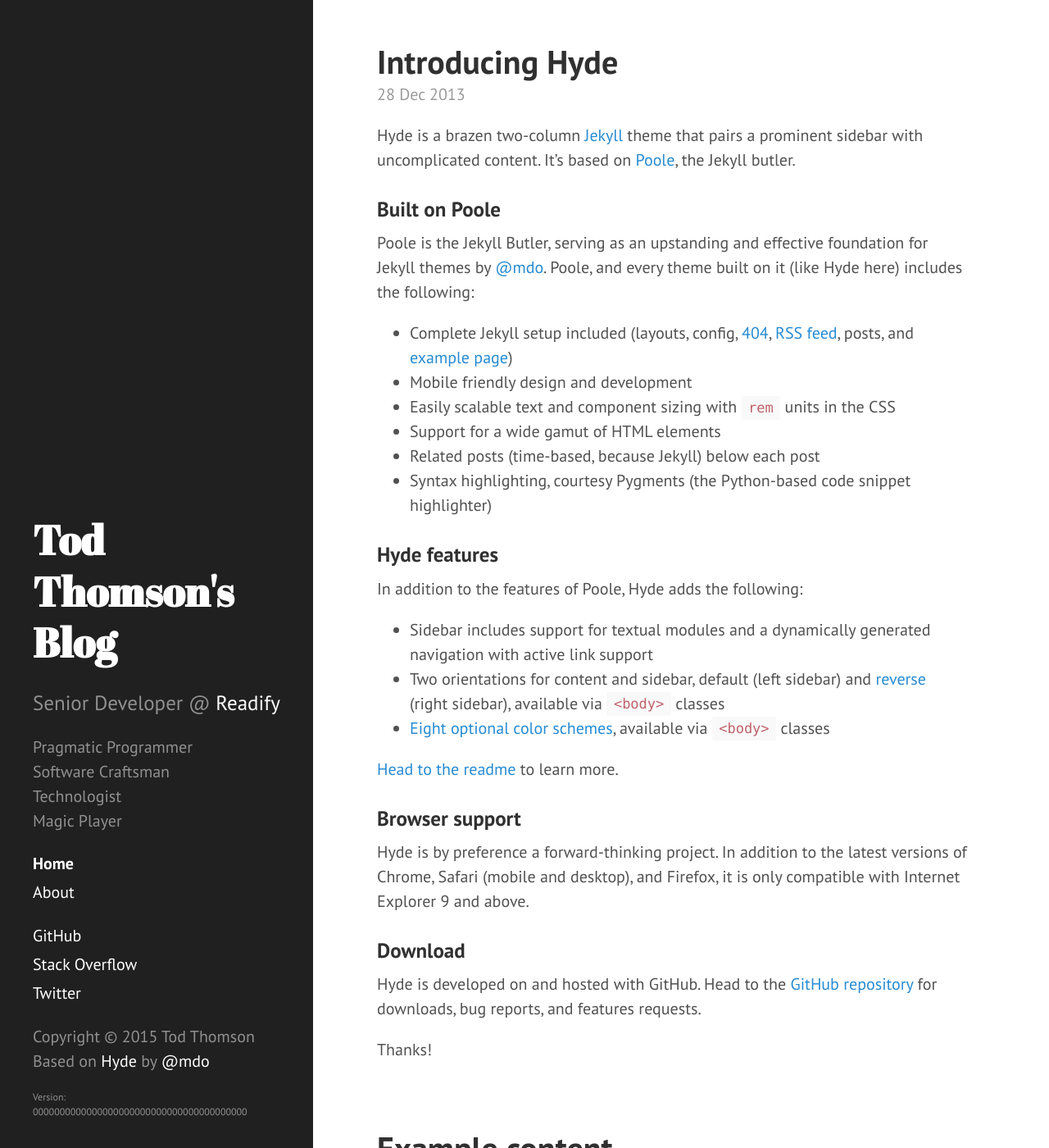
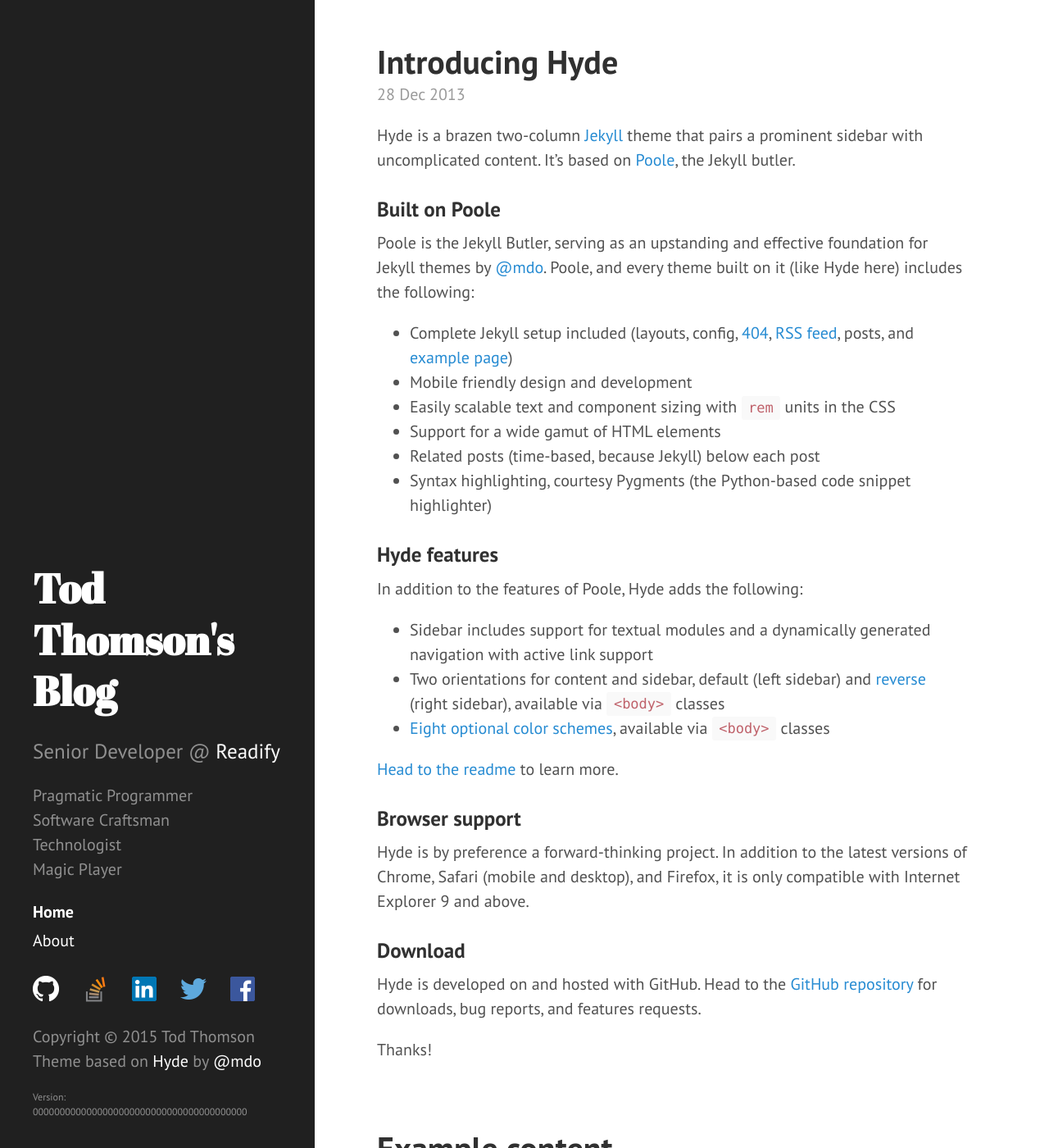
Before and after one commit to todthomson/todthomson.github.io, a Jekyll site: the page built from index.html, in a window 1280 px wide and 1400 px high. Shown: the whole window at 82% size. Built offline with Jekyll 4.4.1, drawn with Linux system fonts in a browser that asks for light colours; Markdown is read by kramdown in place of the engine named in the settings; the list of posts is cut into pages by our own code.

Commit message:
adds all the social media links

```diff
--- a/_includes/sidebar.html
+++ b/_includes/sidebar.html
@@ -29,18 +29,20 @@
                     {% endif %}
                 {% endif %}
             {% endfor %}
-            <div class="sidebar-nav-break"></div>
-            <a class="sidebar-nav-item" target="_blank" href="https://github.com/c0ntinuum">GitHub</a>
+            <div class="sidebar-nav-links">
+                <a target="_blank" href="https://github.com/c0ntinuum"><img src="{{ site.baseurl }}public/images/github.png" alt="GitHub" /></a>
+                <a target="_blank" href="https://stackoverflow.com/users/372666/tod-thomson"><img src="{{ site.baseurl }}public/images/stack-overflow.png" alt="Stack Overflow" /></a>
+                <a target="_blank" href="https://au.linkedin.com/in/todthomson/"><img src="{{ site.baseurl }}public/images/linked-in.png" alt="Linked In" /></a>
+                <a target="_blank" href="https://twitter.com/todthomson"><img src="{{ site.baseurl }}public/images/twitter.png" alt="Twitter" /></a>
+                <a target="_blank" href="https://www.facebook.com/todthomson"><img src="{{ site.baseurl }}public/images/facebook.png" alt="Facebook" /></a>
+
+            </div>
+        </nav>
+        <p class="copyright">
+            Copyright &copy; {{ site.time | date: '%Y' }} Tod Thomson
             <br />
-            <a class="sidebar-nav-item" target="_blank" href="https://stackoverflow.com/users/372666/tod-thomson">Stack Overflow</a>
-            <br />
-            <a class="sidebar-nav-item" target="_blank" href="https://twitter.com/todthomson">Twitter</a>
-        </nav>
-        <p>
-        	Copyright &copy; {{ site.time | date: '%Y' }} Tod Thomson
-        	<br />
-        	Based on <a target="_blank" href="http://hyde.getpoole.com">Hyde</a>
-        	by <a target="_blank" href="https://twitter.com/mdo">@mdo</a>
+            Theme based on <a target="_blank" href="http://hyde.getpoole.com">Hyde</a>
+            by <a target="_blank" href="https://twitter.com/mdo">@mdo</a>
         </p>
         <p class="version">Version: {{ site.github.build_revision }}</p>
     </div>
--- a/public/css/site.css
+++ b/public/css/site.css
@@ -7,7 +7,7 @@
 
 @media (min-width: 48em) {
   .sidebar {
-    width: 19.1rem;
+    width: 19.2rem;
   }
 }
 
@@ -24,8 +24,22 @@
   display: inline;
 }
 
-.sidebar-nav-break {
-  height: .9rem;
+.sidebar-nav-links {
+  margin-bottom: 4.2rem;
+  margin-top: 1.25rem;
+}
+
+.sidebar-nav-links a {
+  float: left;
+  margin-right: 1.4rem;
+}
+
+.sidebar-nav-links a img {
+  margin-bottom: 0;
+}
+
+.copyright {
+  clear: both;
 }
 
 .version {
```
Also changed, not shown: public/images/facebook.png (added), public/images/github.png (added), public/images/linked-in.png (added), public/images/stack-overflow.png (added), public/images/twitter.png (added).
